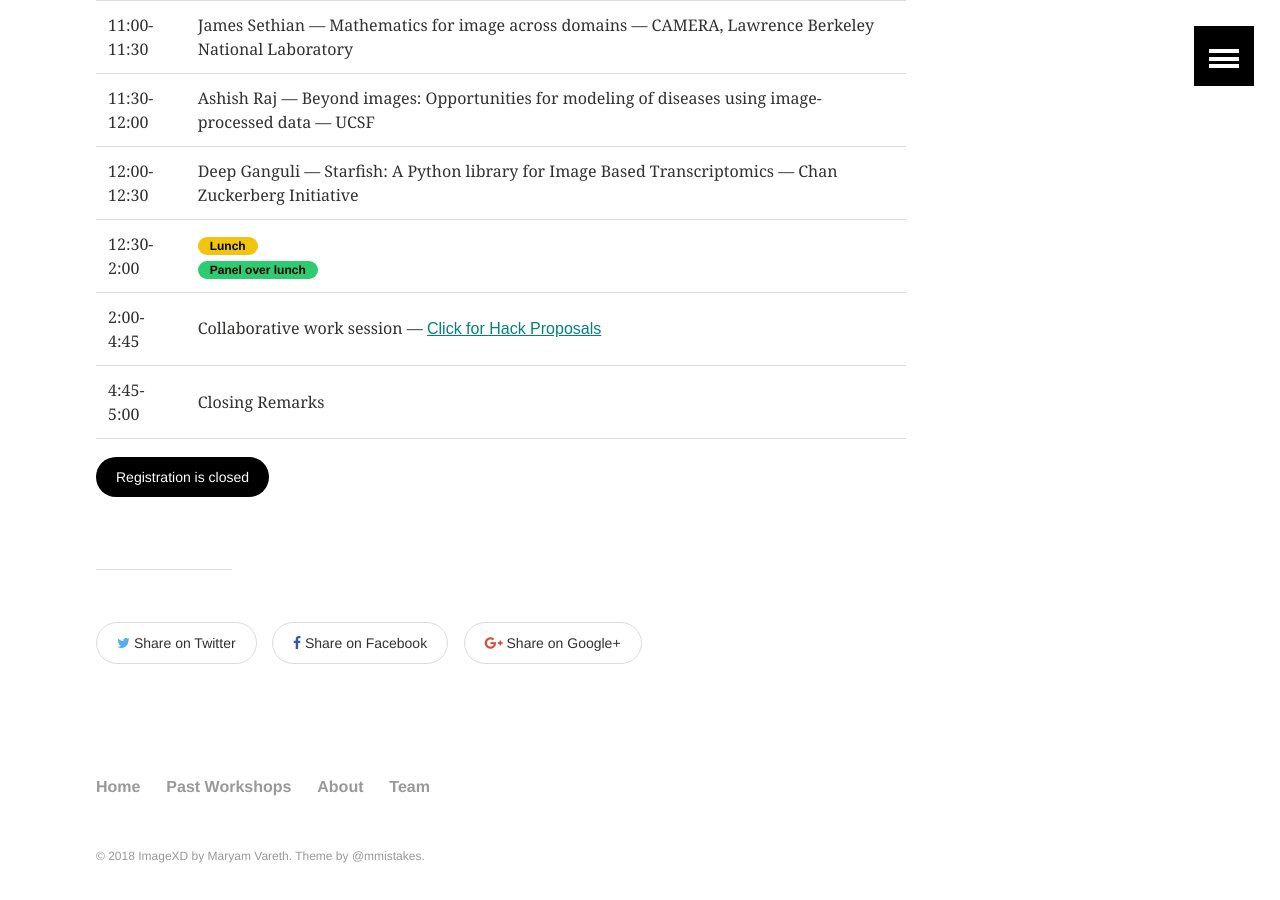
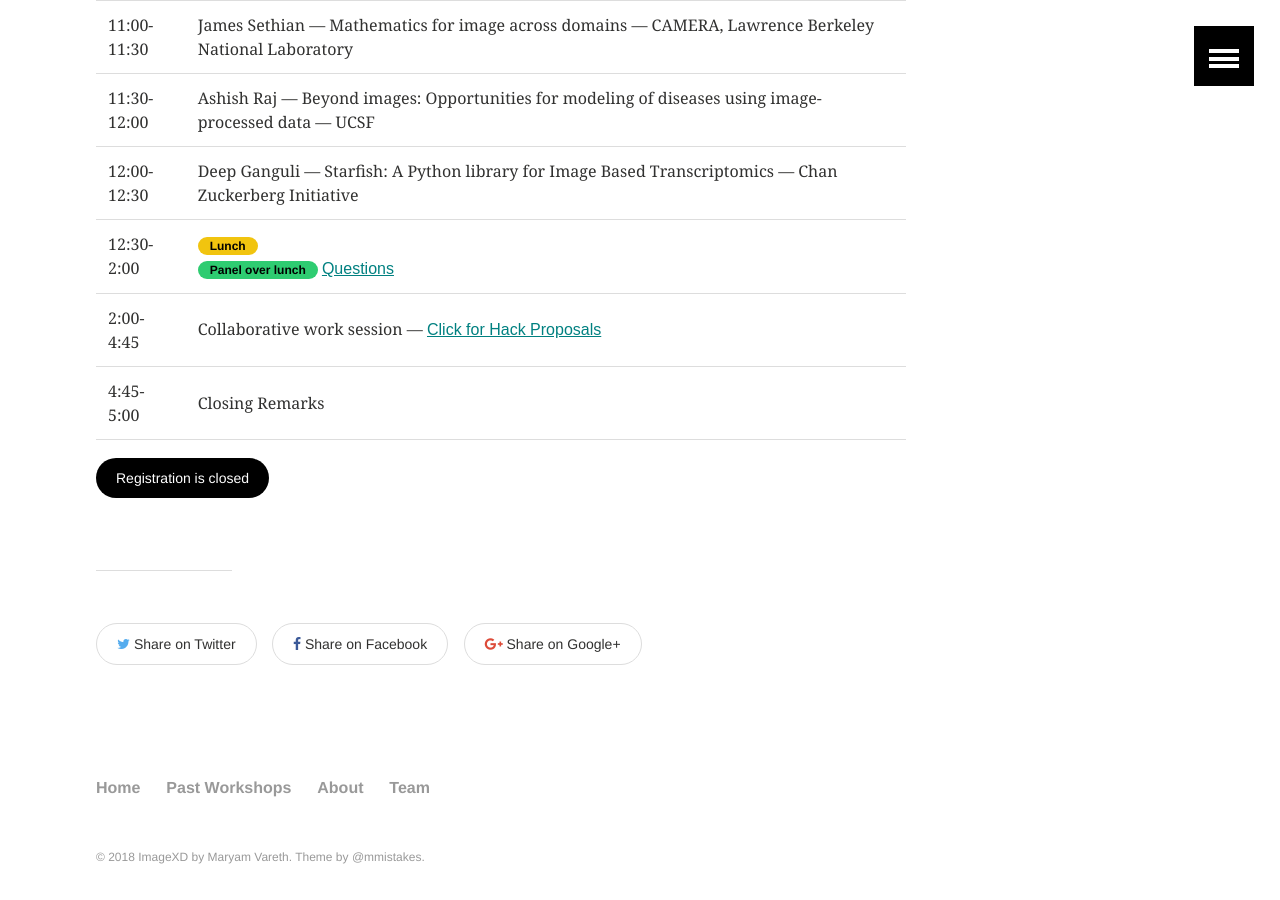
Before and after one commit to imagexd/imagexd.github.io, a Jekyll site: the page built from programs/imagexd2018.md, in a window 1280 px wide and 900 px high, scrolled down 3066 px. Built offline with Jekyll 4.4.1, drawn with Linux system fonts in a browser that asks for light colours.

Commit message:
adding a link for interactive panel discussion

```diff
--- a/programs/imagexd2018.md
+++ b/programs/imagexd2018.md
@@ -80,7 +80,7 @@
 | 11:30-12:00 | Ashish Raj --- Beyond images: Opportunities for modeling of diseases using image-processed data --- UCSF |
 | 12:00-12:30 | Deep Ganguli --- Starfish: A Python library for Image Based Transcriptomics --- Chan Zuckerberg Initiative |
 |----
-| 12:30-2:00  | <span class="badge warning">Lunch</span> <br/> <span class="badge success">Panel over lunch</span> |
+| 12:30-2:00  | <span class="badge warning">Lunch</span> <br/> <span class="badge success">Panel over lunch</span> [Questions](https://www.sli.do/)|
 | 2:00-4:45   | Collaborative work session --- <a href="https://public.etherpad-mozilla.org/p/ImageXD2018"> Click for Hack Proposals</a>|
 | 4:45-5:00   | Closing Remarks |
 
```
